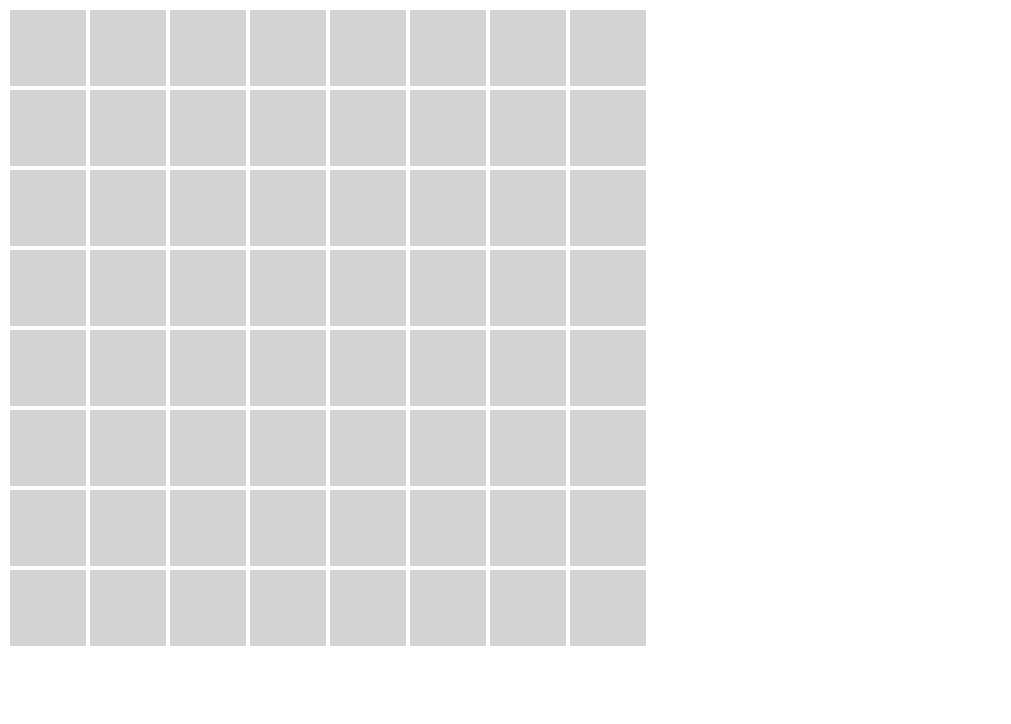
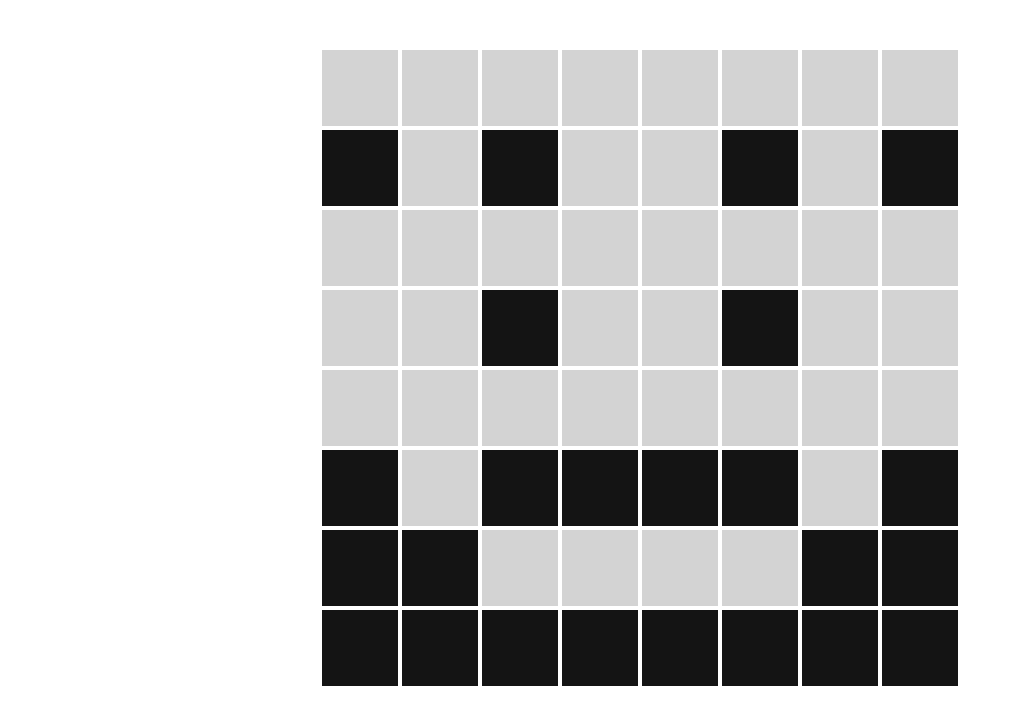
Before and after one commit to cedrvanh/1819-character-generator, a plain HTML site: page index.html in a window 1280 px wide. Shown: the whole page, without its empty margins (0-1011 px from the left). Drawn offline with Linux system fonts and the light colour scheme.

Commit message:
Added random arcade character

```diff
--- a/assets/css/app.css
+++ b/assets/css/app.css
@@ -1,5 +1,13 @@
 :root {
     --cell-color: lightgrey;
+    --cell-active-color: #141414;
+}
+
+.container {
+    height: 90vh;
+    display: flex;
+    justify-content: center;
+    align-items: center;
 }
 
 .grid {
@@ -22,3 +30,7 @@
     margin: 2px;
     background-color: var(--cell-color);
 }
+
+.cell.active {
+    background-color: var(--cell-active-color);
+}
--- a/assets/js/app.js
+++ b/assets/js/app.js
@@ -14,8 +14,23 @@ const generateGrid = (count) => {
     }
 }
 
+const generateRandomCharacter = () => {
+    const rows = document.querySelectorAll('.grid .row');
+
+    rows.forEach(row => {
+        const cells = row.children;
+        for(let i = 0; i < (cells.length / 2); i++) {
+            if(Math.random() > 0.5) {
+                cells[i].classList.add('active');
+                cells[cells.length - 1 - i].classList.add('active');
+            }
+        }
+    })
+}
+
 const init = () => {
     generateGrid(8);
+    generateRandomCharacter();
 }
 
 init();
--- a/index.html
+++ b/index.html
@@ -9,7 +9,6 @@
 </head>
 <body>
     <main class="container">
-        <div class="block"></div>
         <section class="grid"></section>
     </main>
 </body>
```
